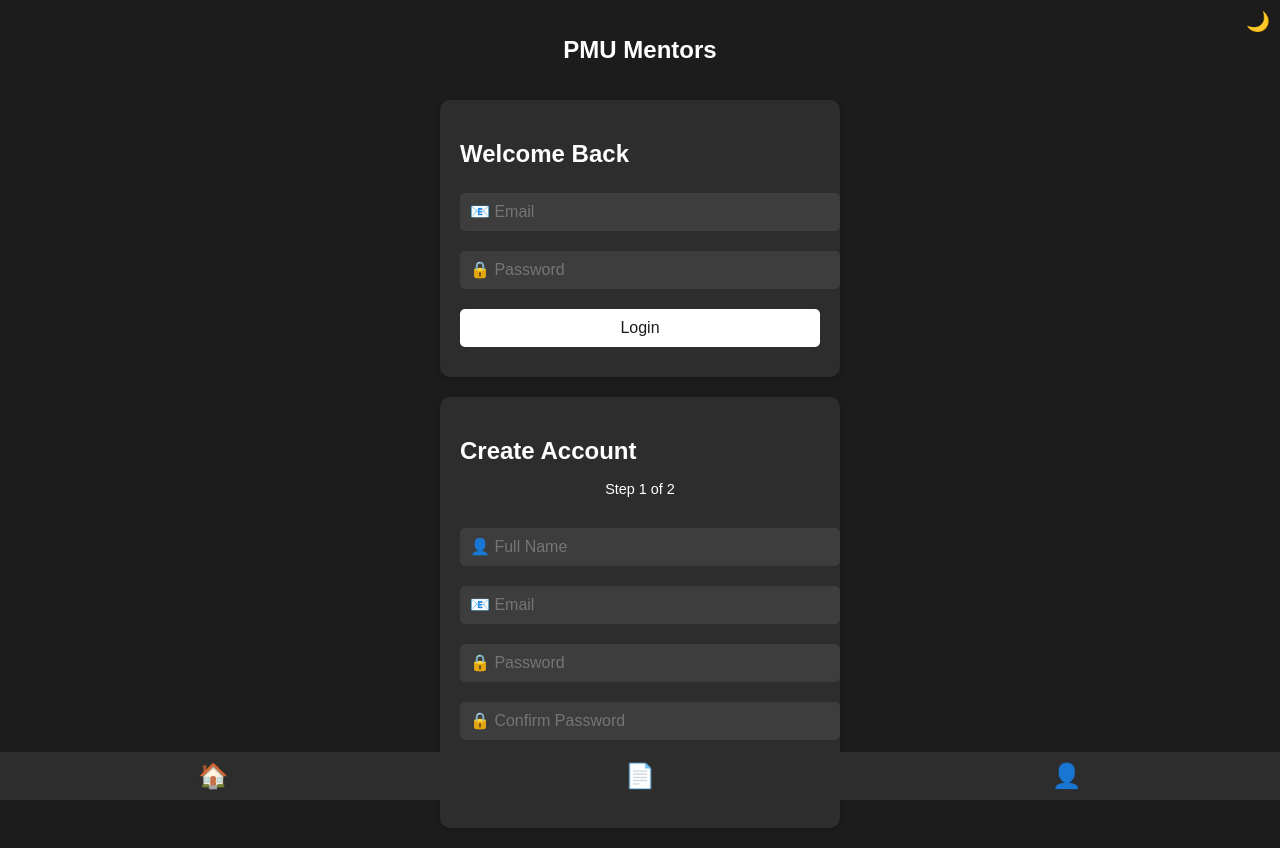
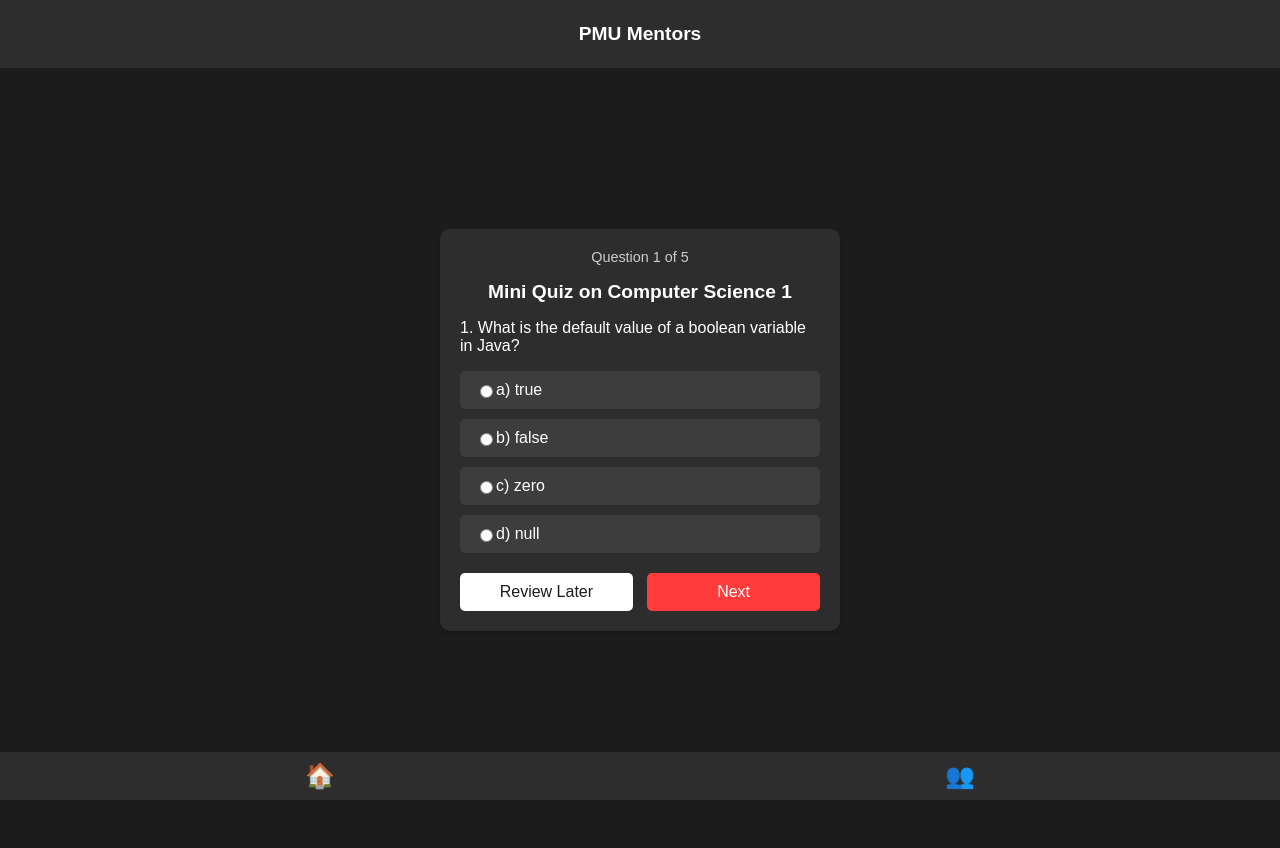
Before and after one commit to mahmoodsadoon/PMUMentor_Project, a website: page quiz.html in a window 1280 px wide. After the commit the page ends 800 px from the top, so only its background shows below. Drawn offline with Linux system fonts and the light colour scheme.

Commit message:
last version

```diff
--- a/quiz.html
+++ b/quiz.html
@@ -3,7 +3,7 @@
 <head>
   <meta charset="UTF-8">
   <meta name="viewport" content="width=device-width, initial-scale=1.0">
-  <title>PMU Mentors - Login/Register</title>
+  <title>PMU Mentors - Quiz</title>
   <style>
     body {
       margin: 0;
@@ -13,108 +13,103 @@
       display: flex;
       flex-direction: column;
       align-items: center;
-    }
-
-    body.light-mode {
-      background-color: #f5f5f5;
-      color: black;
+      height: 100vh;
     }
 
     .container {
       width: 90%;
       max-width: 400px;
+      flex-grow: 1;
+      display: flex;
+      flex-direction: column;
+      justify-content: center;
     }
 
     header {
+      background-color: #2d2d2d;
+      padding: 10px;
       text-align: center;
-      margin: 20px 0;
+      display: flex;
+      align-items: center;
+      justify-content: center;
+      position: fixed;
+      top: 0;
+      width: 100%;
+      z-index: 10;
     }
 
-    h1 {
-      font-size: 1.5em;
-    }
-
-    .toggle-mode {
-      position: absolute;
-      top: 10px;
-      right: 10px;
-      cursor: pointer;
+    header h1 {
       font-size: 1.2em;
     }
 
-    .section {
+    .quiz {
       background: #2d2d2d;
+      border-radius: 10px;
       padding: 20px;
-      border-radius: 10px;
-      margin-bottom: 20px;
+      margin: 80px 0 20px;
       box-shadow: 0 2px 5px rgba(0, 0, 0, 0.2);
     }
 
-    .section.light-mode {
-      background: #ffffff;
+    .quiz h2 {
+      text-align: center;
+      margin-bottom: 15px;
+      font-size: 1.2em;
     }
 
-    .section h2 {
-      margin-bottom: 15px;
+    .quiz .progress {
+      text-align: center;
+      margin-bottom: 10px;
+      font-size: 0.9em;
+      color: #ccc;
     }
 
-    input {
-      width: 100%;
-      padding: 10px;
-      margin: 10px 0;
-      border: none;
-      border-radius: 5px;
-      background: #3d3d3d;
-      color: white;
-      font-size: 1em;
+    .options {
+      list-style: none;
+      padding: 0;
     }
 
-    input.light-mode {
-      background: #f0f0f0;
-      color: black;
+    .options li {
+      margin: 10px 0;
+      background: #3d3d3d;
+      padding: 10px;
+      border-radius: 5px;
+      display: flex;
+      align-items: center;
+      cursor: pointer;
+      transition: background-color 0.3s;
+    }
+
+    .options li:hover {
+      background: #4a4a4a;
+    }
+
+    .options input {
+      margin-left: 10px;
+    }
+
+    .btn-container {
+      display: flex;
+      justify-content: space-between;
+      margin-top: 20px;
     }
 
     .btn {
-      width: 100%;
+      width: 48%;
       padding: 10px;
-      margin: 10px 0;
       border: none;
       border-radius: 5px;
       font-size: 1em;
       cursor: pointer;
-      transition: background-color 0.3s;
     }
 
-    .btn-login {
-      background: white;
-      color: #1c1c1c;
-    }
-
-    .btn-login:hover {
-      background: #ddd;
-    }
-
-    .btn-register {
+    .btn-next {
       background: #ff3b3b;
       color: white;
     }
 
-    .btn-register:hover {
-      background: #e03636;
-    }
-
-    .progress {
-      text-align: center;
-      margin-bottom: 20px;
-    }
-
-    .progress span {
-      font-size: 0.9em;
-    }
-
-    .error {
-      color: #ff3b3b;
-      font-size: 0.8em;
+    .btn-review {
+      background: white;
+      color: #1c1c1c;
     }
 
     footer {
@@ -135,73 +130,40 @@
   </style>
 </head>
 <body>
-  <div class="toggle-mode" onclick="toggleMode()">🌙</div>
   <header>
     <h1>PMU Mentors</h1>
   </header>
 
   <div class="container">
-    <!-- Login Section -->
-    <div class="section">
-      <h2>Welcome Back</h2>
-      <input type="email" id="login-email" placeholder="📧 Email">
-      <div class="error" id="login-email-error"></div>
-      <input type="password" id="login-password" placeholder="🔒 Password">
-      <div class="error" id="login-password-error"></div>
-      <button class="btn btn-login" onclick="validateLogin()">Login</button>
-    </div>
-
-    <!-- Register Section -->
-    <div class="section">
-      <h2>Create Account</h2>
-      <div class="progress"><span>Step 1 of 2</span></div>
-      <input type="text" id="register-name" placeholder="👤 Full Name">
-      <div class="error" id="register-name-error"></div>
-      <input type="email" id="register-email" placeholder="📧 Email">
-      <div class="error" id="register-email-error"></div>
-      <input type="password" id="register-password" placeholder="🔒 Password">
-      <div class="error" id="register-password-error"></div>
-      <input type="password" id="register-confirm-password" placeholder="🔒 Confirm Password">
-      <div class="error" id="register-confirm-password-error"></div>
-      <button class="btn btn-register" onclick="validateRegister()">Register</button>
+    <div class="quiz">
+      <div class="progress">Question 1 of 5</div>
+      <h2>Mini Quiz on Computer Science 1</h2>
+      <p>1. What is the default value of a boolean variable in Java?</p>
+      <ul class="options">
+        <li>
+          <input type="radio" name="question" value="true">
+          a) true
+        </li>
+        <li>
+          <input type="radio" name="question" value="false">
+          b) false
+        </li>
+        <li>
+          <input type="radio" name="question" value="zero">
+          c) zero
+        </li>
+        <li>
+          <input type="radio" name="question" value="null">
+          d) null
+        </li>
+      </ul>
+      <div class="btn-container">
+        <button class="btn btn-review">Review Later</button>
+        <button class="btn btn-next">Next</button>
+      </div>
     </div>
   </div>
 
   <footer>
     <div class="icon">🏠</div>
-    <div class="icon">📄</div>
-    <div class="icon">👤</div>
-  </footer>
-
-  <script>
-    function toggleMode() {
-      document.body.classList.toggle("light-mode");
-      const sections = document.querySelectorAll(".section");
-      const inputs = document.querySelectorAll("input");
-      sections.forEach((section) => section.classList.toggle("light-mode"));
-      inputs.forEach((input) => input.classList.toggle("light-mode"));
-    }
-
-    function validateLogin() {
-      const email = document.getElementById("login-email").value;
-      const password = document.getElementById("login-password").value;
-
-      document.getElementById("login-email-error").textContent = email === "" ? "Email cannot be empty" : "";
-      document.getElementById("login-password-error").textContent = password === "" ? "Password cannot be empty" : "";
-    }
-
-    function validateRegister() {
-      const name = document.getElementById("register-name").value;
-      const email = document.getElementById("register-email").value;
-      const password = document.getElementById("register-password").value;
-      const confirmPassword = document.getElementById("register-confirm-password").value;
-
-      document.getElementById("register-name-error").textContent = name === "" ? "Name cannot be empty" : "";
-      document.getElementById("register-email-error").textContent = email === "" ? "Email cannot be empty" : "";
-      document.getElementById("register-password-error").textContent = password === "" ? "Password cannot be empty" : "";
-      document.getElementById("register-confirm-password-error").textContent =
-        confirmPassword !== password ? "Passwords do not match" : "";
-    }
-  </script>
-</body>
-</html>
+    <div class="icon">👥</div>
--- /dev/null
+++ b/src/checkPasswordsMatch.js
@@ -0,0 +1,4 @@
+function checkPasswordsMatch(password, confirmPassword) {
+    return password === confirmPassword ? "" : "Passwords do not match.";
+  }
+  module.exports = checkPasswordsMatch;
--- /dev/null
+++ b/src/getSelectedAnswer.js
@@ -0,0 +1,4 @@
+function getSelectedAnswer(answers) {
+    return answers.find(answer => answer.checked)?.value || null;
+  }
+  module.exports = getSelectedAnswer;
--- /dev/null
+++ b/src/goToHomePage.js
@@ -0,0 +1,4 @@
+function goToHomePage() {
+    window.location.href = "index.html";
+  }
+  module.exports = goToHomePage;
--- /dev/null
+++ b/src/goToQuizPage.js
@@ -0,0 +1,4 @@
+function goToQuizPage() {
+    window.location.href = "quiz.html";
+  }
+  module.exports = goToQuizPage;
--- /dev/null
+++ b/src/toggleDarkMode.js
@@ -0,0 +1,4 @@
+function toggleDarkMode() {
+    document.body.classList.toggle("light-mode");
+  }
+  module.exports = toggleDarkMode;
--- /dev/null
+++ b/src/toggleErrorDisplay.js
@@ -0,0 +1,4 @@
+function toggleErrorDisplay(element, show) {
+    element.style.display = show ? "block" : "none";
+  }
+  module.exports = toggleErrorDisplay;
--- /dev/null
+++ b/src/validateEmail.js
@@ -0,0 +1,5 @@
+function validateEmail(email) {
+    const emailRegex = /^[^\s@]+@[^\s@]+\.[^\s@]+$/;
+    return emailRegex.test(email) ? "" : "Invalid email format.";
+  }
+  module.exports = validateEmail;
--- /dev/null
+++ b/src/validatePassword.js
@@ -0,0 +1,5 @@
+function validatePassword(password) {
+    return password.length >= 6 ? "" : "Password must be at least 6 characters.";
+
+  }
+  module.exports = validatePassword;
```
Also changed, not shown: __tests__/checkPasswordMatch.test.js (added, +9 -0 lines), __tests__/getSelectedAnswer.test.js (added, +19 -0 lines), __tests__/submitLoginForm.test.js (added, +9 -0 lines), __tests__/toggleDarkMode.test.js (added, +4 -0 lines), __tests__/validateEmail.test.js (added, +9 -0 lines), __tests__/validatePassword.test.js (added, +9 -0 lines), package.json (added, +15 -0 lines), src/submitLoginForm.js (added, +7 -0 lines), src/submitRegistrationForm.js (added, +7 -0 lines), 1 other file.
